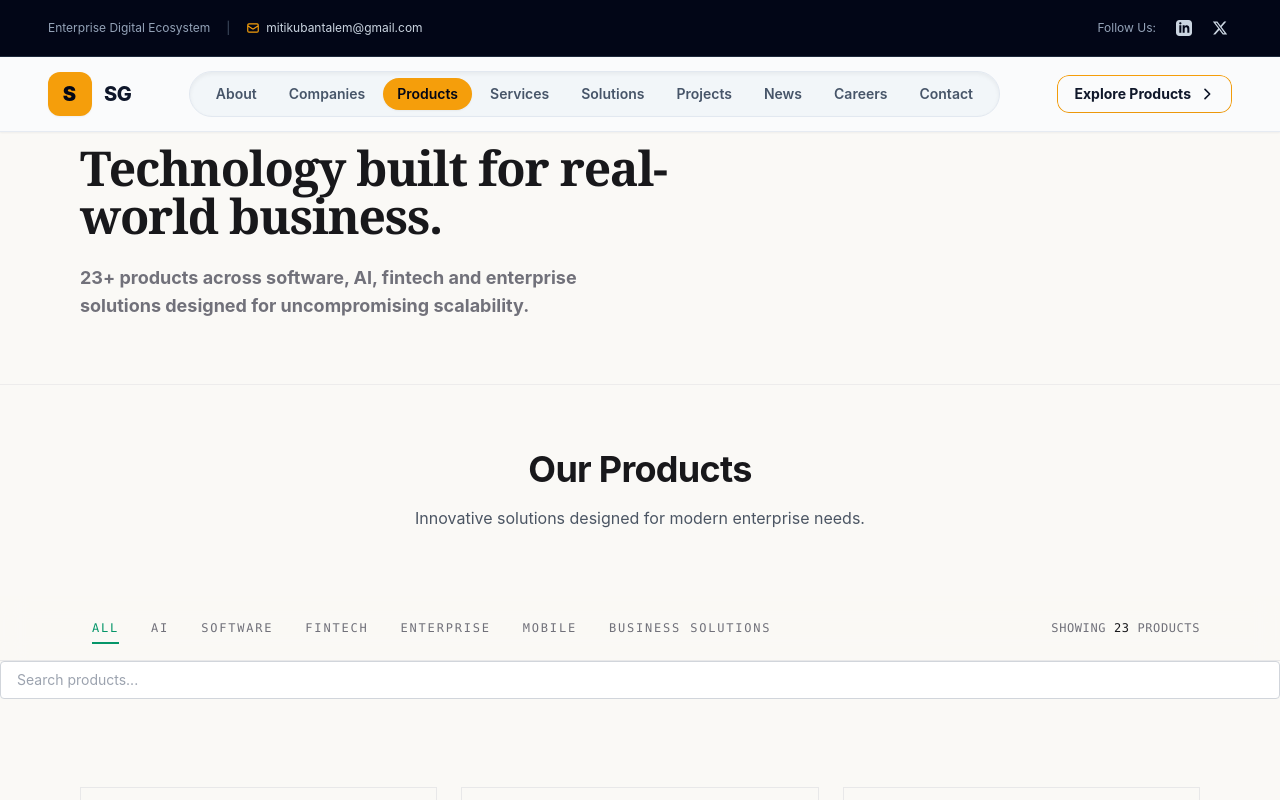
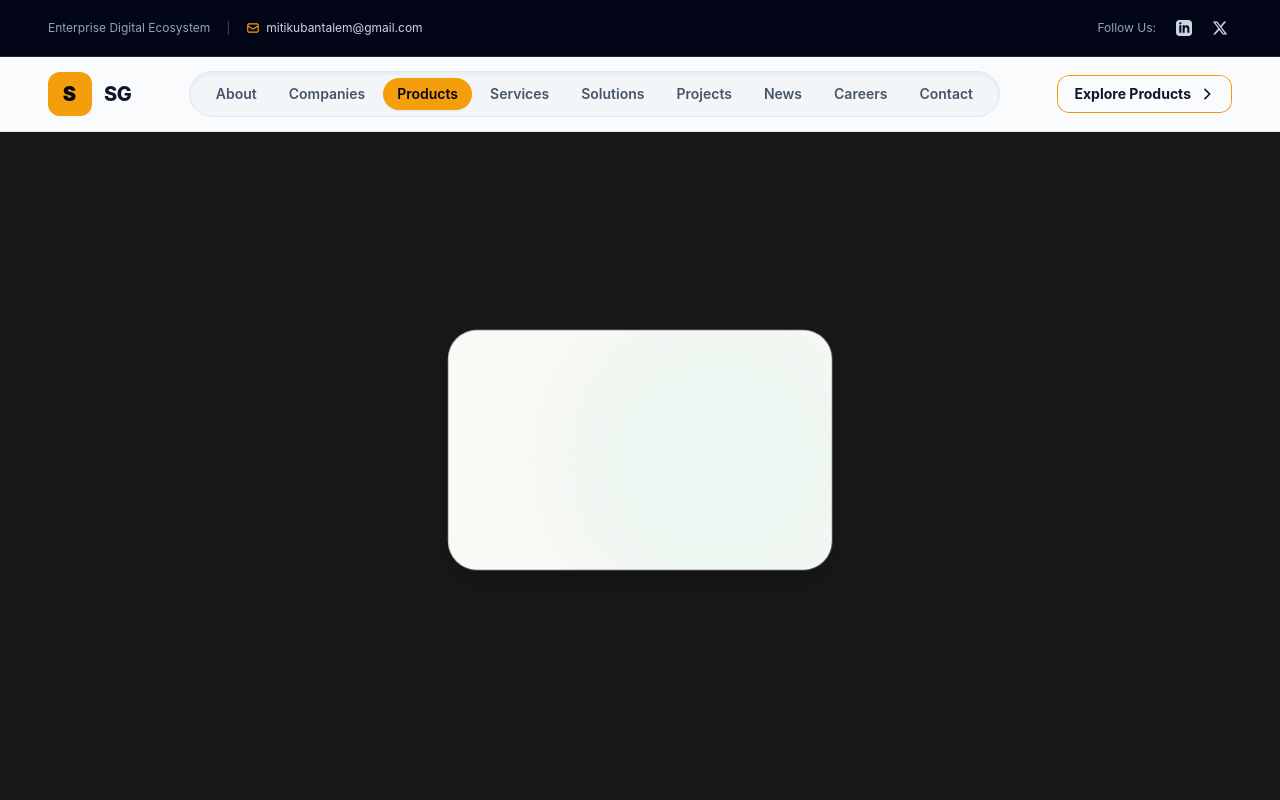
Before and after one commit to bante27/sador-group-website, a React (Vite) app: page /products in a window 1280 px wide. Shown: the top 800 px of the page. Built offline with nearby package versions, Linux system fonts and the light colour scheme.

Commit message:
delet prodecthero file

```diff
--- a/src/features/products/components/ProductHero.tsx
+++ /dev/null
@@ -1,12 +0,0 @@
-import React from 'react';
-
-export function ProductHero() {
-    return (
-        <div className="py-16 px-6 text-center">
-            <h1 className="text-4xl font-bold mb-4">Our Products</h1>
-            <p className="text-gray-600 max-w-xl mx-auto">Innovative solutions designed for modern enterprise needs.</p>
-        </div>
-    );
-}
-
-export default ProductHero;
--- a/src/features/products/components/ProductsHero.tsx
+++ b/src/features/products/components/ProductsHero.tsx
@@ -1,44 +1,90 @@
 import React, { useLayoutEffect, useRef } from 'react';
 import gsap from 'gsap';
-import { revealOnScroll } from '../../../components/animation/scrollAnimations';
+import { ScrollTrigger } from 'gsap/ScrollTrigger';
+
+gsap.registerPlugin(ScrollTrigger);
 
 export function ProductsHero() {
-    const heroRef = useRef<HTMLElement>(null);
+    const containerRef = useRef<HTMLDivElement>(null);
+    const tunnelLayerRef = useRef<HTMLDivElement>(null);
+    const contentRef = useRef<HTMLDivElement>(null);
 
     useLayoutEffect(() => {
         const prefersReducedMotion = window.matchMedia('(prefers-reduced-motion: reduce)').matches;
         if (prefersReducedMotion) return;
 
         const ctx = gsap.context(() => {
-            revealOnScroll(
-                heroRef.current,
-                '.hero-animate',
-                { opacity: 0, x: -100 },
-                { opacity: 1, x: 0, duration: 0.8, stagger: 0.15, ease: 'power3.out' },
-                'top 85%'
+            const tl = gsap.timeline({
+                scrollTrigger: {
+                    trigger: containerRef.current,
+                    start: 'top top',
+                    end: '+=1200',
+                    pin: true,
+                    scrub: 1.0,
+                    anticipatePin: 1,
+                },
+            });
+
+            tl.fromTo(
+                tunnelLayerRef.current,
+                {
+                    width: '50vw',
+                    height: '50vh',
+                    borderRadius: '3rem',
+                    scale: 0.6,
+                    y: 50,
+                },
+                {
+                    width: '100vw',
+                    height: '100vh',
+                    borderRadius: '0rem',
+                    scale: 1,
+                    y: 0,
+                    ease: 'power2.inOut',
+                }
             );
-        }, heroRef);
+
+            if (contentRef.current) {
+                tl.fromTo(
+                    contentRef.current,
+                    { opacity: 0, scale: 0.9, filter: 'blur(8px)' },
+                    { opacity: 1, scale: 1, filter: 'blur(0px)', duration: 0.5, ease: 'power2.out' },
+                    0.2
+                );
+            }
+        }, containerRef);
 
         return () => ctx.revert();
     }, []);
 
     return (
-        <section
-            ref={heroRef}
-            className="pt-28 pb-16 px-6 md:px-12 lg:px-20 bg-[#FAF9F6] border-b border-zinc-200/60 overflow-hidden text-left"
-        >
-            <div className="max-w-7xl mx-auto">
-                <div className="hero-animate text-xs uppercase tracking-[0.2em] font-mono text-[#059669] mb-4 font-bold">
-                    Sador Group / Products
+        <section ref={containerRef} className="h-screen w-full bg-[#18181B] flex items-center justify-center overflow-hidden relative">
+            <div
+                ref={tunnelLayerRef}
+                className="bg-[#FAF9F6] text-[#18181B] flex flex-col justify-center px-8 md:px-16 lg:px-24 shadow-2xl relative overflow-hidden"
+            >
+                <div ref={contentRef} className="max-w-4xl mx-auto w-full z-10 will-change-transform">
+
+
+                    <h1 className="text-2xl md:text-3xl lg:text-7xl font-bold text-[#18181B] tracking-tight leading-[1.1] mb-6 font-serif">
+                        Technology built for real-world business.
+                    </h1>
+
+                    <p className="text-lg md:text-xl text-[#71717A] font-bold max-w-2xl leading-relaxed mb-8">
+                        23+ products across software, AI, fintech and enterprise solutions designed for uncompromising scalability.
+                    </p>
+
+                    <div className="flex items-center gap-6 pt-6 border-t border-zinc-200 font-mono text-xs uppercase tracking-widest text-[#71717A]">
+                        <div className="flex items-center gap-2">
+                            <span className="w-2 h-2 rounded-full bg-[#059669] animate-pulse" />
+                            <span>Active Ecosystem</span>
+                        </div>
+                        <div>/ 23+ Solutions</div>
+                        <div className="text-[#059669]">Scroll to Expand ↓</div>
+                    </div>
                 </div>
 
-                <h1 className="hero-animate text-3xl md:text-5xl font-bold text-[#18181B] tracking-tight leading-[1.15] mb-6 max-w-2xl font-serif">
-                    Technology built for real-world business.
-                </h1>
-
-                <p className="hero-animate text-base md:text-lg text-[#71717A] font-bold max-w-xl leading-relaxed">
-                    23+ products across software, AI, fintech and enterprise solutions designed for uncompromising scalability.
-                </p>
+                <div className="absolute right-[-10%] top-[-10%] w-[40vw] h-[40vw] rounded-full bg-emerald-500/5 blur-3xl pointer-events-none" />
             </div>
         </section>
     );
--- a/src/pages/ProductsPage.tsx
+++ b/src/pages/ProductsPage.tsx
@@ -32,7 +32,6 @@ export function ProductsPage() {
     return (
         <div className="min-h-screen bg-[#FAF9F6]">
             <ProductsHero />
-            <ProductHero />
             <ProductFilters
                 categories={categories}
                 selectedCategory={selectedCategory}
```
